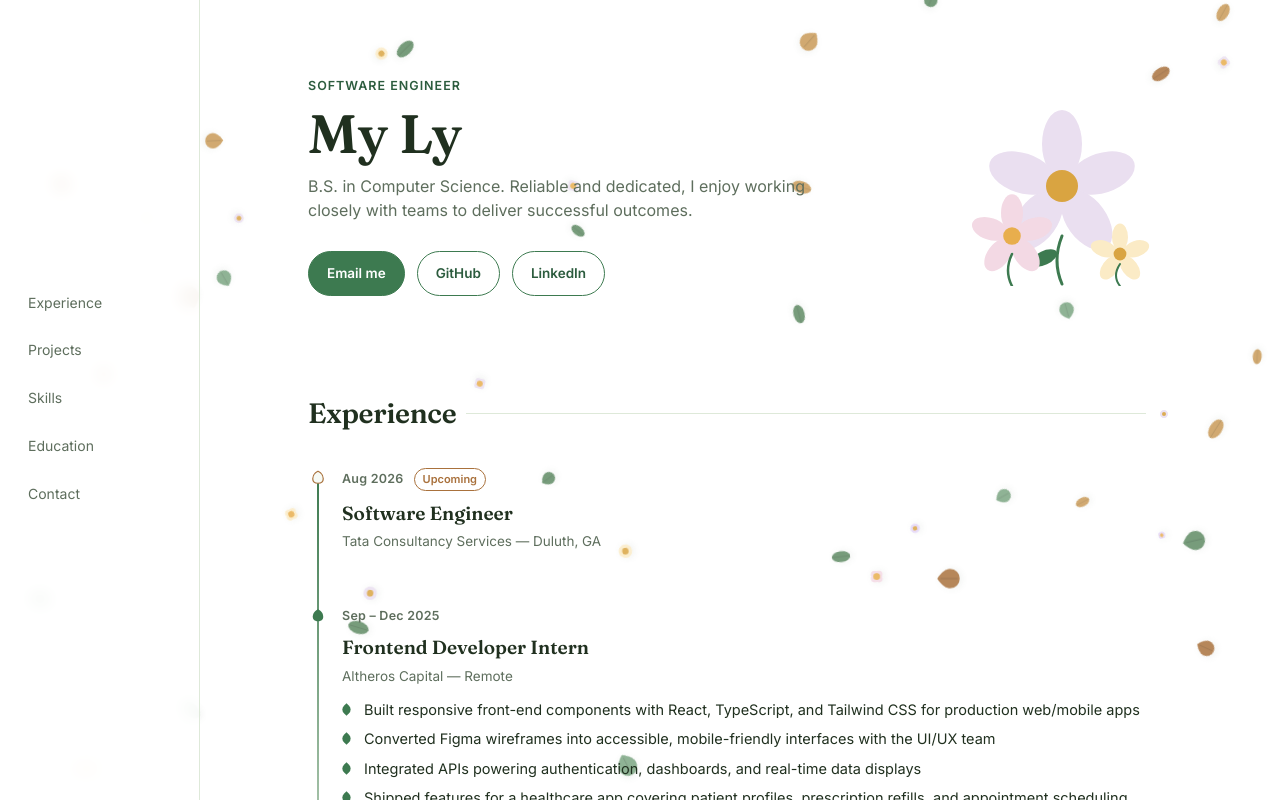
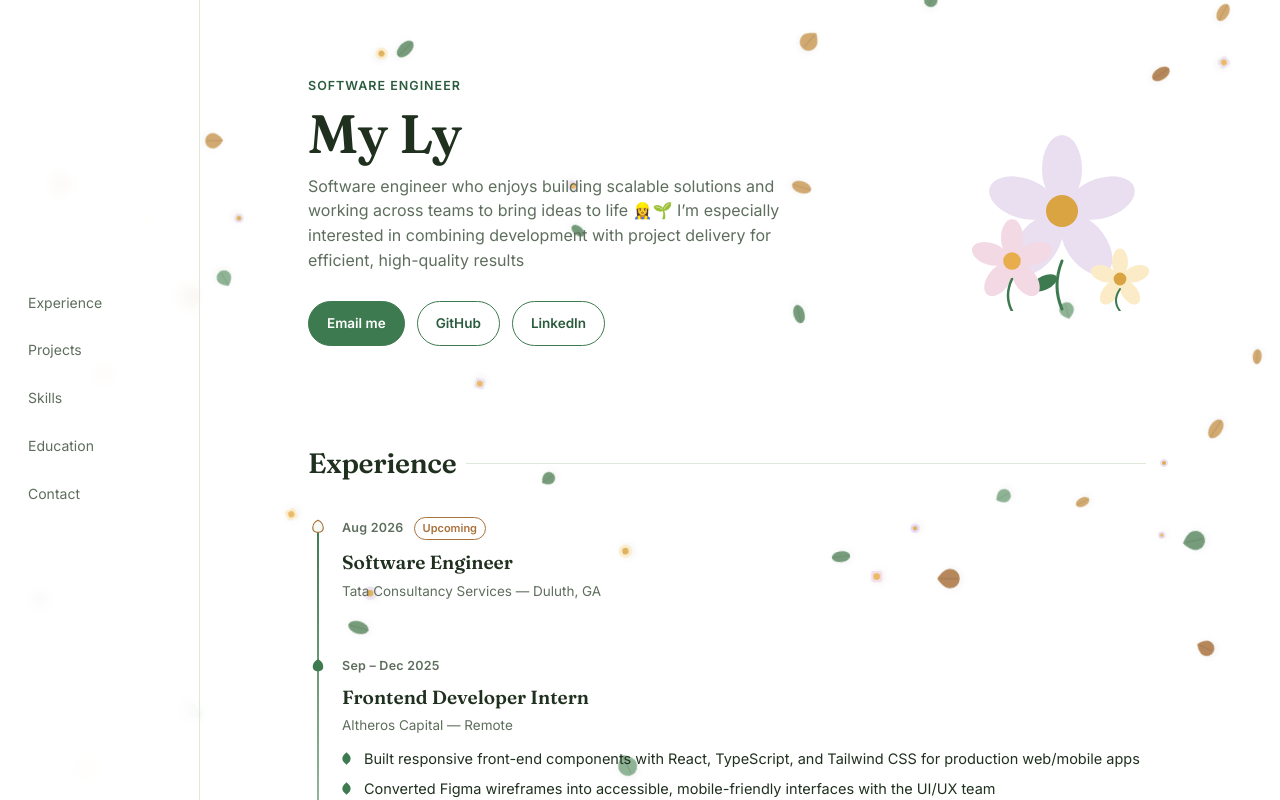
Before and after one commit to pml73790/Portfolio, a React (Vite) app: page / in a window 1280 px wide. Shown: the top 800 px of the page. Built offline with nearby package versions, Linux system fonts and the light colour scheme.

Commit message:
change something

```diff
--- a/src/App.jsx
+++ b/src/App.jsx
@@ -77,7 +77,8 @@ function App() {
     <div className="hero-copy">
       <p className="eyebrow">Software Engineer</p>
       <h1>My Ly</h1>
-      <p className="bio">B.S. in Computer Science. Reliable and dedicated, I enjoy working closely with teams to deliver successful outcomes.</p>
+      <p className="bio">Software engineer who enjoys building scalable solutions and working across teams to bring ideas to life 👷‍♀️🌱
+I’m especially interested in combining development with project delivery for efficient, high-quality results</p>
       <div className="cta-row">
         <a className="btn primary" href="mailto:lyphuongmy03@gmail.com">Email me</a>
         <a className="btn" href="https://github.com/pml73790" target="_blank" rel="noopener">GitHub</a>
--- a/vite.config.js
+++ b/vite.config.js
@@ -1,9 +1,6 @@
 import { defineConfig } from 'vite'
 import react from '@vitejs/plugin-react'
 
-// If you deploy to https://<username>.github.io/<repo-name>/,
-// set base to '/<repo-name>/'. If this repo IS <username>.github.io
-// (a user/organization site), leave base as '/'.
 export default defineConfig({
   plugins: [react()],
   base: '/MyLy-Portfolio/',
```
